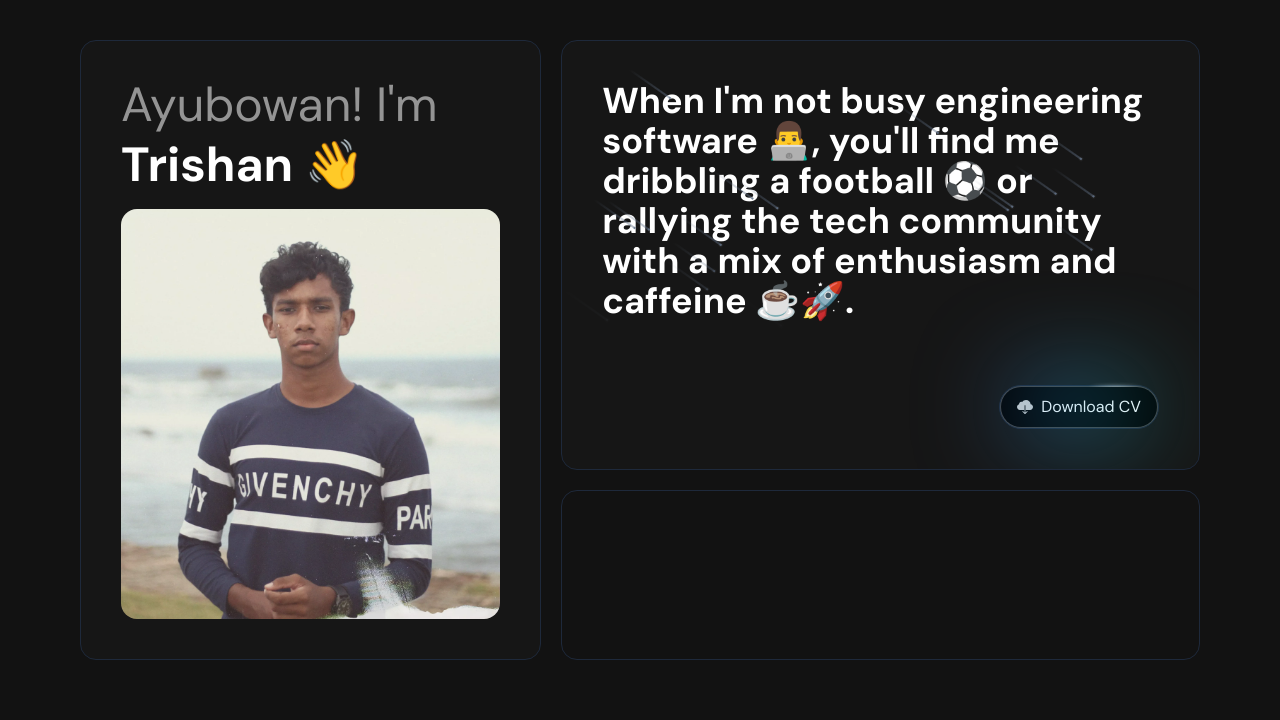
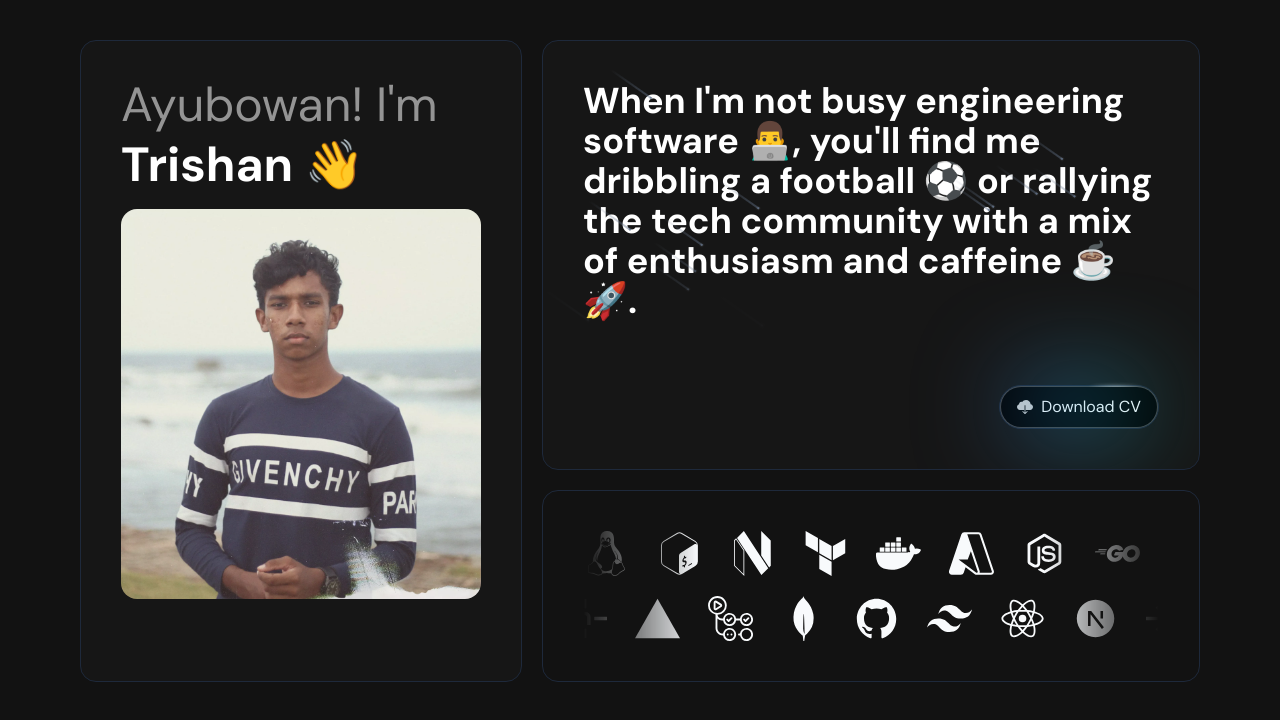
Before and after one commit to Shenon69/portfolio, a Next.js app: page / in a window 1280 px wide. Shown: the top 720 px of the page. Built offline with nearby package versions, Linux system fonts and the light colour scheme.

Commit message:
wip: Technologies in about section

```diff
--- a/package.json
+++ b/package.json
@@ -16,6 +16,7 @@
     "lucide-react": "^0.436.0",
     "next": "14.2.7",
     "next-themes": "^0.3.0",
+    "querystring": "^0.2.1",
     "react": "^18",
     "react-dom": "^18",
     "react-icons": "^5.3.0",
--- a/src/app/(server)/api/get/current-song/route.ts
+++ b/src/app/(server)/api/get/current-song/route.ts
@@ -2,8 +2,9 @@ import { getNowPlaying } from '@/app/(server)/config/spotify'
 import { NextRequest, NextResponse } from "next/server";
 
 export const GET = async (req: NextRequest, res: NextResponse) => {
+
   const response = await getNowPlaying()
-  console.log(req)
+  console.log(req, res)
 
   // Here we handle the request from the API
   if (response.status === 204 || response.status > 400) {
@@ -11,7 +12,7 @@ export const GET = async (req: NextRequest, res: NextResponse) => {
       { isPlaying: false },
       {
         status: 200,
-        headers: { 'Cache-Control': 'no-store, no-cache, must-revalidate, proxy-revalidate' },
+        headers: { "Cache-Control": "public, s-maxage=86400, stale-while-revalidate=30" },
       }
     );
   }
@@ -23,7 +24,7 @@ export const GET = async (req: NextRequest, res: NextResponse) => {
       { isPlaying: false },
       {
         status: 200,
-        headers: { 'Cache-Control': 'no-store, no-cache, must-revalidate, proxy-revalidate' },
+        headers: { 'Cache-Control': 'public, s-maxage=86400, stale-while-revalidate=30' },
       }
     );
   }
@@ -34,10 +35,6 @@ export const GET = async (req: NextRequest, res: NextResponse) => {
   const album = song.item.album.name
   const albumImageUrl = song.item.album.images[0].url
   const songUrl = song.item.external_urls.spotify
-
-  const newHeaders = new Headers(req.headers)
-
-  newHeaders.set('Cache-Control', 'public, s-maxage=60, stale-while-revalidate=30')
 
   // obejct containing the information about the currently playing song
   return NextResponse.json(
@@ -51,7 +48,7 @@ export const GET = async (req: NextRequest, res: NextResponse) => {
     },
     {
       status: 200,
-      headers: { 'Cache-Control': 'no-store, no-cache, must-revalidate, proxy-revalidate' },
+      headers: { 'Cache-Control': 'public, s-maxage=86400, stale-while-revalidate=30' },
     }
   )
 }
--- a/src/app/(server)/config/spotify.ts
+++ b/src/app/(server)/config/spotify.ts
@@ -3,8 +3,6 @@ import querystring from 'querystring'
 const client_id = process.env.SPOTIFY_CLIENT_ID
 const client_secret = process.env.SPOTIFY_CLIENT_SECRET
 const refresh_token = process.env.SPOTIFY_REFRESH_TOKEN
-
-console.log("\nIDS", client_id, client_secret, refresh_token);
 
 // encode client_id and client_secret again to send with the POST request.
 const basic = Buffer.from(`${client_id}:${client_secret}`).toString('base64')
@@ -14,19 +12,19 @@ const TOKEN_ENDPOINT = `https://accounts.spotify.com/api/token`
 // This function gets the access token so that we can access the API
 
 const getAccessToken = async () => {
+
   const response = await fetch(TOKEN_ENDPOINT, {
     method: 'POST',
     headers: {
       Authorization: `Basic ${basic}`,
       'Content-Type': 'application/x-www-form-urlencoded',
+      "Cache-Control": "public, s-maxage=86400, stale-while-revalidate=30",
     },
     body: querystring.stringify({
       grant_type: 'refresh_token',
       refresh_token,
     }),
   })
-
-  console.log("\nRESPONSE", response);
 
   return response.json()
 }
@@ -35,10 +33,11 @@ const getAccessToken = async () => {
 // currently playing song
 export const getNowPlaying = async () => {
   const { access_token } = await getAccessToken()
+
   return fetch(NOW_PLAYING_ENDPOINT, {
     headers: {
       Authorization: `Bearer ${access_token}`,
-      'Cache-Control': 'no-cache',
+      "Cache-Control": "public, s-maxage=86400, stale-while-revalidate=30",
     },
   })
 }
--- a/src/app/globals.css
+++ b/src/app/globals.css
@@ -67,3 +67,22 @@
     @apply bg-background text-foreground;
   }
 }
+
+@layer utilities {
+  .mask-gradient {
+    -webkit-mask-image: linear-gradient(
+      to right,
+      rgba(0, 0, 0, 0),
+      rgba(0, 0, 0, 1) 20%,
+      rgba(0, 0, 0, 1) 80%,
+      rgba(0, 0, 0, 0)
+    );
+    mask-image: linear-gradient(
+      to right,
+      rgba(0, 0, 0, 0),
+      rgba(0, 0, 0, 1) 20%,
+      rgba(0, 0, 0, 1) 80%,
+      rgba(0, 0, 0, 0)
+    );
+  }
+}
--- a/src/components/sections/About.tsx
+++ b/src/components/sections/About.tsx
@@ -4,9 +4,9 @@ import { Meteors } from "../ui/meteors";
 import splitStringUsingRegex from "@/helpers/splitStringUsingRegex";
 import Image from "next/image";
 import { motion } from "framer-motion";
-import { FaGit } from "react-icons/fa";
 import { HoverBorderGradient } from "../ui/hover-border-gradient";
 import { IoIosCloudDownload } from "react-icons/io";
+import Marquee from "../ui/marquee";
 
 const content = {
   title: "Ayubowan! I'm",
@@ -24,17 +24,31 @@ export default function About() {
 
   return (
     <section className="flex flex-col lg:flex-row justify-between gap-5 py-10">
-      <div className="border bg-lgray w-full lg:w-2/3 flex flex-col rounded-2xl p-5 lg:p-10 gap-5">
+
+      <motion.div
+        initial={{ opacity: 0, y: 0 }}
+        animate={{ opacity: 1, y: 0 }}
+        transition={{ duration: 1 }}
+        className="border bg-lgray w-full lg:w-2/3 flex flex-col rounded-2xl p-5 lg:p-10 gap-5"
+      >
         <div className="flex flex-col gap-3">
           <span className="text-xlgray text-3xl lg:text-5xl">{content.title}</span>
           <span className="font-bold text-white text-4xl lg:text-5xl">{content.name}</span>
         </div>
+        <div>
           <Image src="/images/portfolio.webp" alt="Trishan" width={500} height={500} className="rounded-2xl" />
         </div>
+      </motion.div>
+
       <div className="w-full relative flex flex-col gap-5">
         <div className="absolute h-full w-full" />
 
-        <div className="relative bg-lgray border h-fit overflow-hidden rounded-2xl flex flex-col gap-16 p-5 lg:p-10">
+        <motion.div
+          initial={{ opacity: 0, y: 0 }}
+          animate={{ opacity: 1, y: 0 }}
+          transition={{ duration: 1, delay: .4 }}
+          className="relative bg-lgray border h-fit overflow-hidden rounded-2xl flex flex-col gap-16 p-5 lg:p-10"
+        >
 
           <motion.span className="font-bold text-white text-2xl lg:text-4xl" initial="hidden" whileInView="reveal" transition={{ staggerChildren: .02 }}>
             {
@@ -46,6 +60,11 @@ export default function About() {
             }
           </motion.span>
           <div className="flex justify-end">
+            <motion.div
+              initial={{ opacity: 0, y: 0 }}
+              animate={{ opacity: 1, y: 0 }}
+              transition={{ delay: 3.6, duration: 1 }}
+            >
               <HoverBorderGradient
                 containerClassName="rounded-full"
                 as="button"
@@ -55,14 +74,21 @@ export default function About() {
                   <div className="absolute inset-0 h-full w-full bg-gradient-to-r from-blue-500 to-teal-500 transform scale-[0.80] bg-red-500 rounded-full blur-3xl" />
                   <IoIosCloudDownload className="text-white/80" /> <span>Download CV</span> </span>
               </HoverBorderGradient>
+            </motion.div>
           </div>
 
-          <Meteors number={25} />
+          <Meteors number={20} />
 
-        </div>
+        </motion.div>
 
-        <div className="border rounded-2xl flex-1">
-        </div>
+        <motion.div
+          initial={{ opacity: 0, y: 0 }}
+          animate={{ opacity: 1, y: 0 }}
+          transition={{ duration: 1.5, delay: 1.2 }}
+          className="flex border rounded-2xl flex-1 overflow-hidden items-center justify-center p-10"
+        >
+          <Marquee />
+        </motion.div>
 
       </div>
     </section>
--- /dev/null
+++ b/src/components/ui/marquee-item.tsx
@@ -0,0 +1,39 @@
+import React from "react";
+import { motion } from "framer-motion";
+import { IconType } from "react-icons";
+
+interface MarqueeItemProps {
+  icons: IconType[];
+  from: number | string;
+  to: number | string;
+}
+
+const MarqueeItem: React.FC<MarqueeItemProps> = ({ icons, from, to }) => {
+  return (
+    <div className="flex mask-gradient items-center justify-center gap-7 overflow-hidden">
+      <motion.div
+        initial={{ x: from }}
+        animate={{ x: to }}
+        transition={{ duration: 75, repeat: Infinity, ease: "linear" }}
+        className="flex flex-shrink-0 gap-7"
+      >
+        {icons.map((IconComponent, index) => (
+          <IconComponent size={45} key={index} />
+        ))}
+      </motion.div>
+
+      <motion.div
+        initial={{ x: from }}
+        animate={{ x: to }}
+        transition={{ duration: 75, repeat: Infinity, ease: "linear" }}
+        className="flex flex-shrink-0 gap-7"
+      >
+        {icons.map((IconComponent, index) => (
+          <IconComponent size={45} key={index} />
+        ))}
+      </motion.div>
+    </div>
+  );
+};
+
+export default MarqueeItem;
--- /dev/null
+++ b/src/components/ui/marquee.tsx
@@ -0,0 +1,19 @@
+import { IoLogoGithub, IoLogoNodejs } from "react-icons/io";
+import MarqueeItem from "./marquee-item";
+import { IoLogoDocker, IoLogoReact } from "react-icons/io5";
+import { SiGithubactions, SiGo, SiLinux, SiMicrosoftazure, SiMongodb, SiNeovim, SiNetlify, SiTailwindcss, SiTerraform, SiVercel } from "react-icons/si";
+import { RiNextjsFill } from "react-icons/ri";
+import { VscTerminalBash } from "react-icons/vsc";
+
+export default function Marquee() {
+
+  const upperIcons = [SiTerraform, IoLogoDocker, SiMicrosoftazure, IoLogoNodejs, SiGo, SiLinux, VscTerminalBash, SiNeovim, SiTerraform, IoLogoDocker, SiMicrosoftazure, IoLogoNodejs, SiGo, SiLinux, VscTerminalBash, SiNeovim]
+  const lowerIcons = [IoLogoGithub, SiTailwindcss, IoLogoReact, RiNextjsFill, SiNetlify, SiVercel, SiGithubactions, SiMongodb, IoLogoGithub, SiTailwindcss, IoLogoReact, RiNextjsFill, SiNetlify, SiVercel, SiGithubactions, SiMongodb]
+
+  return (
+    <div className="mx-auto flex flex-col gap-5 max-w-xl">
+      <MarqueeItem icons={upperIcons} from={10} to={"-110%"} />
+      <MarqueeItem icons={lowerIcons} from={"-10%"} to={"90%"} />
+    </div>
+  )
+}
```
Also changed, not shown: 1 other file (tests, documents, lock files or other folders). Lines whose indentation alone changed are shown as unchanged.
